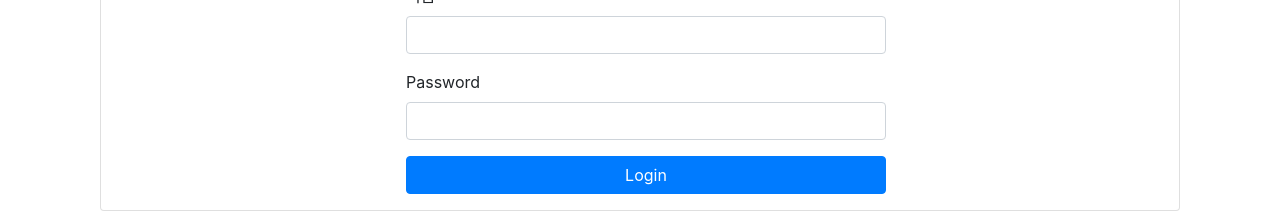
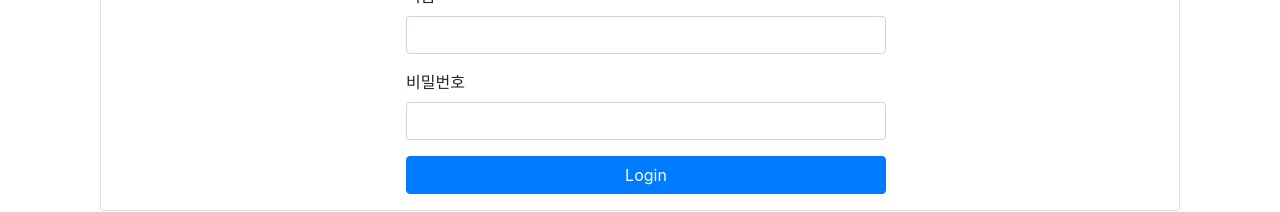
Before and after one commit to mingishim/project, a Vue app in the folder team-project/project_escape/: page /login in a window 1280 px wide. Shown: the part 480-692 px from the top of the page. Built offline with nearby package versions, Linux system fonts and the light colour scheme.

Commit message:
todolist

```diff
--- a/team-project/project_escape/src/components/Login.vue
+++ b/team-project/project_escape/src/components/Login.vue
@@ -11,7 +11,7 @@
                         <ErrorMessage name="username" class="error-feedback"/>
                     </div>
                     <div class="form-group">
-                        <label for="password">Password</label>
+                        <label for="password">비밀번호</label>
                         <Field name="password" type="password" class="form-control"/>
                         <ErrorMessage name="password" class="error-feedback"/>
                     </div>
--- a/team-project/project_escape/src/components/page3/todo2.vue
+++ b/team-project/project_escape/src/components/page3/todo2.vue
@@ -19,7 +19,7 @@
                     type="text"
                     name="content"
                     id="content"
-                    placeholder="ex) 랩실 출근하기"
+                    placeholder="ex) 09:00 랩실 출근"
                     v-model="input_content"/></center>
                 &nbsp;
                 <center><input id="add-todo" type="submit" value="추가"/></center>
```
